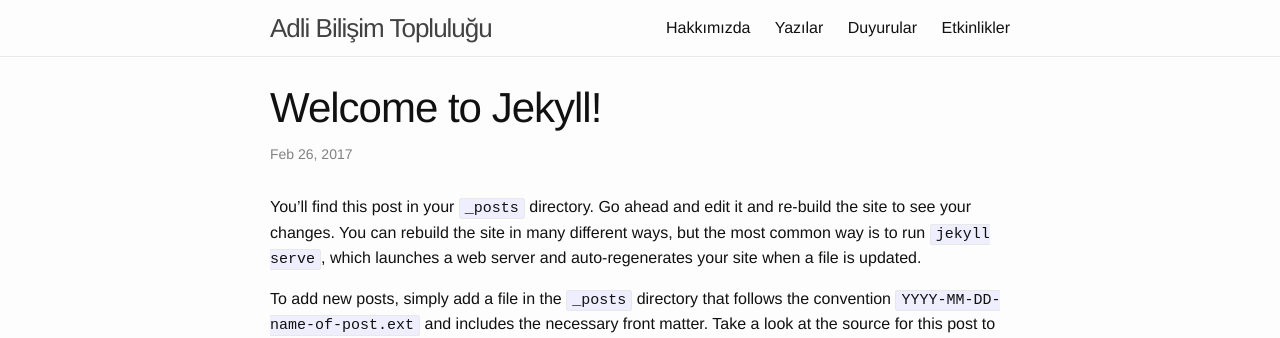
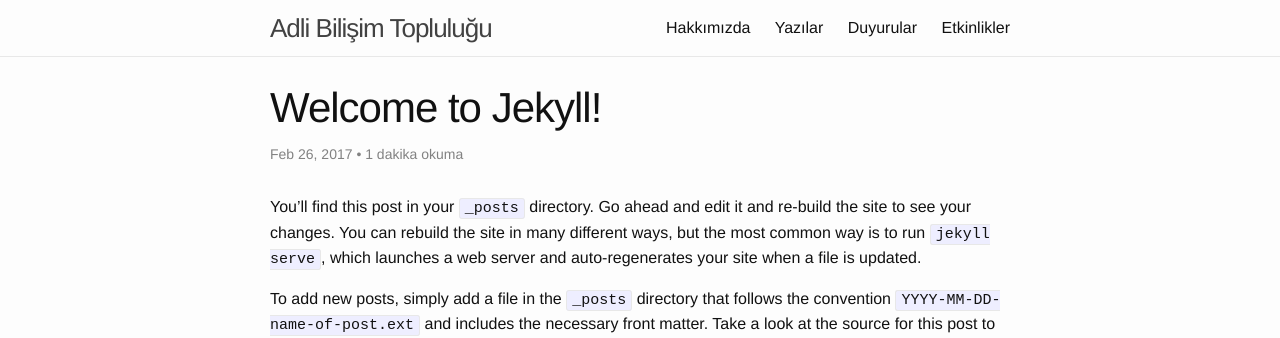
Before and after one commit to fuadlibilisimfuadlibilisim/abt, a Jekyll site: the page built from _posts/2017-02-26-welcome-to-jekyll.markdown, in a window 1280 px wide. Shown: the top 338 px of the page. Built offline with Jekyll 4.4.1, drawn with Linux system fonts in a browser that asks for light colours.

Commit message:
post read time

```diff
--- a/_layouts/post.html
+++ b/_layouts/post.html
@@ -5,7 +5,16 @@
 
   <header class="post-header">
     <h1 class="post-title" itemprop="name headline">{{ page.title | escape }}</h1>
-    <p class="post-meta"><time datetime="{{ page.date | date_to_xmlschema }}" itemprop="datePublished">{{ page.date | date: "%b %-d, %Y" }}</time>{% if page.author %} • <span itemprop="author" itemscope itemtype="http://schema.org/Person"><span itemprop="name">{{ page.author }}</span></span>{% endif %}</p>
+    <p class="post-meta">
+      <time datetime="{{ page.date | date_to_xmlschema }}" itemprop="datePublished">{{ page.date | date: "%b %-d, %Y" }}</time>
+      {% if page.author %} • <span itemprop="author" itemscope itemtype="http://schema.org/Person"><span itemprop="name">{{ page.author }}</span></span>{% endif %}
+      •{% assign words = content | number_of_words %}
+      {% if words < 360 %}
+      1 dakika
+      {% else %}
+         {{ words | divided_by : 180 }} dakika
+      {% endif %} okuma
+    </p>
   </header>
 
   <div class="post-content" itemprop="articleBody">
```
